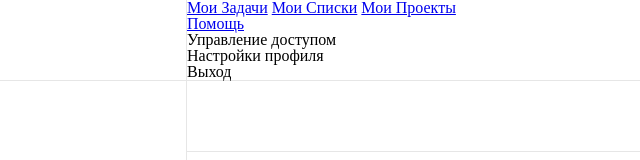
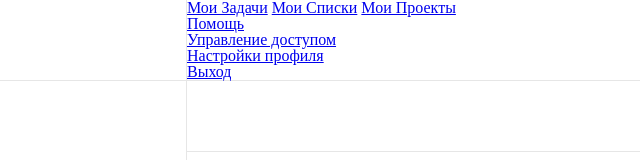
Before and after one commit to ianaverno/HSE-DC-A-UI-Training, a plain HTML site: page index.html in a window 1280 px wide. Shown: the top 160 px of the page, without its empty margins (113-753 px from the left). Drawn offline with Linux system fonts and the light colour scheme.

Commit message:
Wrap dropdown links

```diff
--- a/index.html
+++ b/index.html
@@ -37,12 +37,12 @@
 
                 <nav class="M_UserMenuDropdown">
                   <ul class="top">
-                    <li>Управление доступом</li>
-                    <li>Настройки профиля</li>
+                    <li><a href="#">Управление доступом</a></li>
+                    <li><a href="#">Настройки профиля</a></li>
                   </ul>
 
                   <ul class="bottom">
-                    <li>Выход</li>
+                    <li><a href="#">Выход</a></li>
                   </ul>
                 </nav>
               </nav>
```
